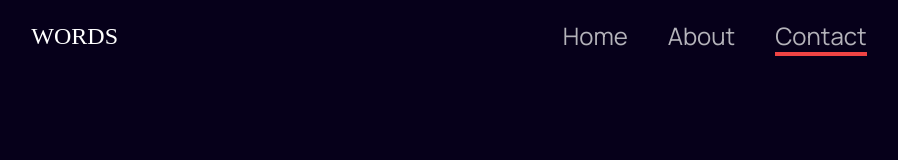
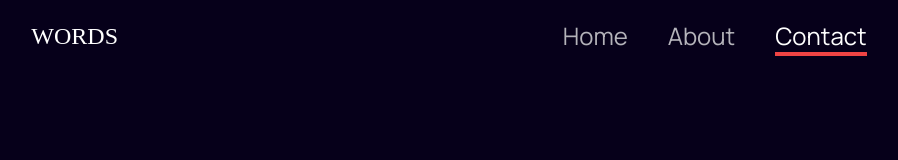
Before and after one commit to hkosaimi/words, a React (Vite) app: page /contact in a window 1280 px wide. Shown: the top 160 px of the page, without its empty margins (191-1089 px from the left). Built offline with nearby package versions, Linux system fonts and the light colour scheme; a web font is replaced by a local one.

Commit message:
fixing nav links

```diff
--- a/src/components/Header.jsx
+++ b/src/components/Header.jsx
@@ -48,24 +48,21 @@ function Header() {
         <Link
           to="/"
           className={clsx(
-            pathname === "/" && "text-white border-b-4 border-red-500",
-            "text-white/70"
+            pathname === "/" ? "text-white border-b-4 border-red-500 " : "text-white/70"
           )}>
           Home
         </Link>
         <Link
           to="/about"
           className={clsx(
-            pathname === "/about" && "text-white border-b-4 border-red-500",
-            "text-white/70"
+            pathname === "/about" ? "text-white border-b-4 border-red-500" : "text-white/70"
           )}>
           About
         </Link>
         <Link
           to="/contact"
           className={clsx(
-            pathname === "/contact" && "text-white border-b-4 border-red-500",
-            "text-white/70"
+            pathname === "/contact" ? "text-white border-b-4 border-red-500" : "text-white/70"
           )}>
           Contact
         </Link>
```
